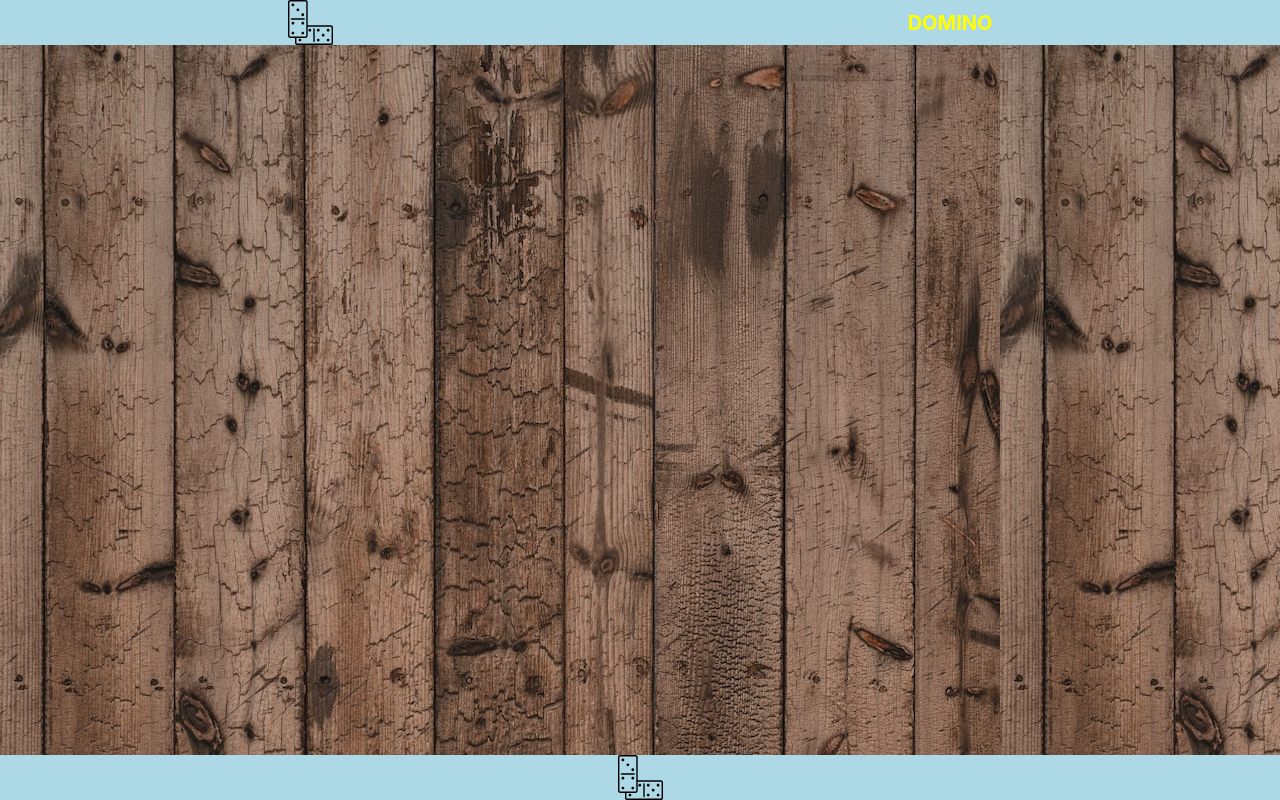
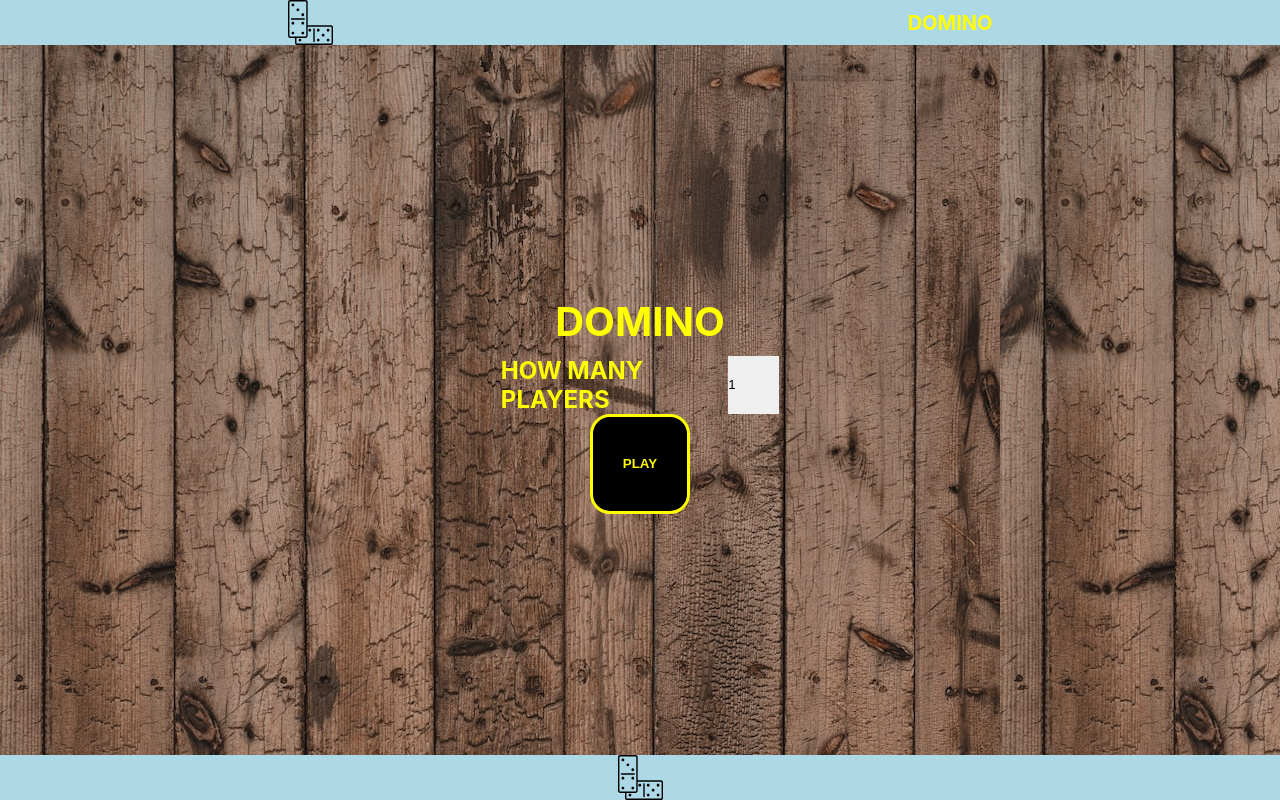
Before and after one commit to ratiry/Domino, a React (Create React App) app: page / in a window 1280 px wide. Built offline with nearby package versions, Linux system fonts and the light colour scheme.

Commit message:
made common buttons and rough Welcome page

```diff
--- a/package.json
+++ b/package.json
@@ -8,6 +8,7 @@
     "@testing-library/user-event": "^13.5.0",
     "react": "^18.2.0",
     "react-dom": "^18.2.0",
+    "react-hook-form": "^7.43.4",
     "react-router-dom": "^6.8.2",
     "react-scripts": "5.0.1",
     "sass": "^1.58.3",
--- /dev/null
+++ b/src/Components/Buttons/Buttons.jsx
@@ -0,0 +1,13 @@
+import classes from './Buttons.module.scss';
+
+
+export  let ButtonWithIcon=(props)=>{
+  return (
+    <button className={classes.button_with_icon} disabled={props.disabled} onClick={props.onClick}>{props.children}</button>
+  )
+}
+export let ButtonWithText=(props)=>{
+  return(
+    <button className={classes.button_with_text} disabled={props.disabled} onClick={props.onClick}><p>{props.children}</p></button>
+  )
+}
--- /dev/null
+++ b/src/Components/Buttons/Buttons.module.scss
@@ -0,0 +1,19 @@
+.button_with_icon{
+  display:flex;
+  justify-content:center;
+  background:black;
+  width:50px;
+  height:50px;
+  border-radius: 20px;
+  border:3px solid yellow;
+}
+.button_with_text{
+  display:flex;
+  justify-content:center;
+  background:black;
+  width:100px;
+  height:100px;
+  border-radius: 20px;
+  align-items: center;
+  border:3px solid yellow;
+}
--- a/src/Pages/Game/Game.jsx
+++ b/src/Pages/Game/Game.jsx
@@ -1,5 +1,6 @@
 
 let Game=(props)=>{
+  debugger;
   return(
     <>Game</>
   )
--- a/src/Pages/Welcome/Welcome.jsx
+++ b/src/Pages/Welcome/Welcome.jsx
@@ -1,9 +1,40 @@
 import Container from "../../Components/layout/Container";
+import { H1,P } from "../../Components/Typography/Typography";
 import classes from './Welcome.module.scss';
+import { useForm } from "react-hook-form";
+import { ButtonWithText } from "../../Components/Buttons/Buttons";
+import { useNavigate } from "react-router-dom";
+import { URLs } from "../../App";
 let Welcome=(props)=>{
+  let navigate=useNavigate();
+  const  {
+    register,
+    formState:{
+      errors
+    },
+    handleSubmit
+  } = useForm()
+  const onSubmit=(data)=>{
+    console.log(data)
+    navigate(URLs.game,{
+      state:data
+    })
+  }
   return(
     <Container>
-      {/* <div className={classes.Welcome}></div> */}
+      <H1>Domino</H1>
+      <form  onSubmit={handleSubmit(onSubmit) }>
+        <div className={classes.Item}>
+          <P>How many players</P>
+          <select  {...register('f')}>
+          <option value="">1</option>
+          <option value="">2</option>
+          <option value="">3</option>
+        </select>
+        </div>
+        <ButtonWithText>Play</ButtonWithText>
+      </form>
+
     </Container>
   )
 }
--- a/src/Pages/Welcome/Welcome.module.scss
+++ b/src/Pages/Welcome/Welcome.module.scss
@@ -0,0 +1,22 @@
+
+form{
+  display:flex;
+  flex-direction:column;
+  align-items:center;
+  width:25%;
+  .Item{
+  display:flex;
+  justify-content:space-between;
+  select{
+      appearance: none;
+      border: none;
+      padding: 0 1em 0 0;
+      width:20%;
+      margin: 0;
+      option{
+        display:flex;
+        justify-content: center;
+      }
+    }
+  }
+}
```
Also changed, not shown: 1 other file (tests, documents, lock files or other folders).
